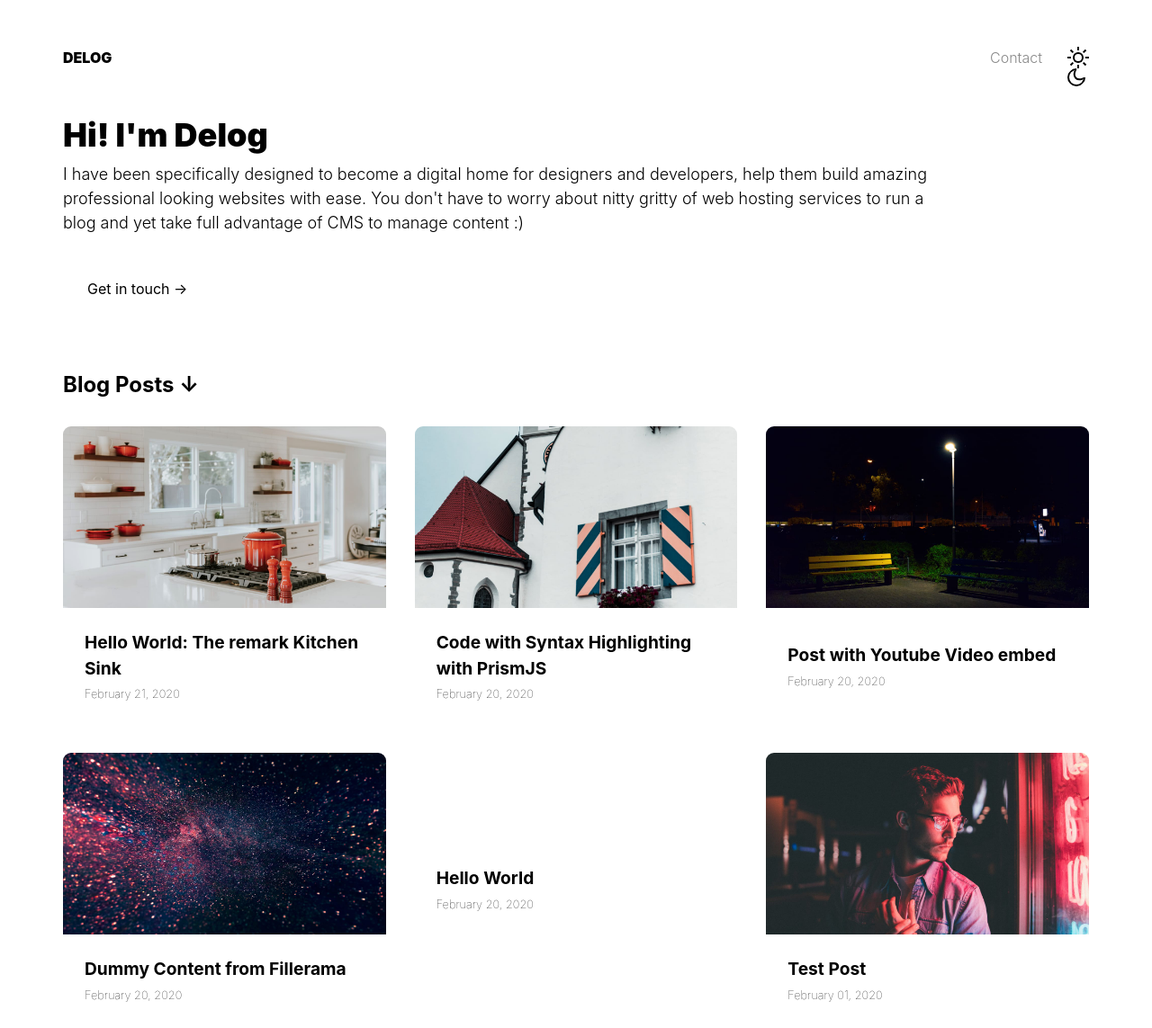
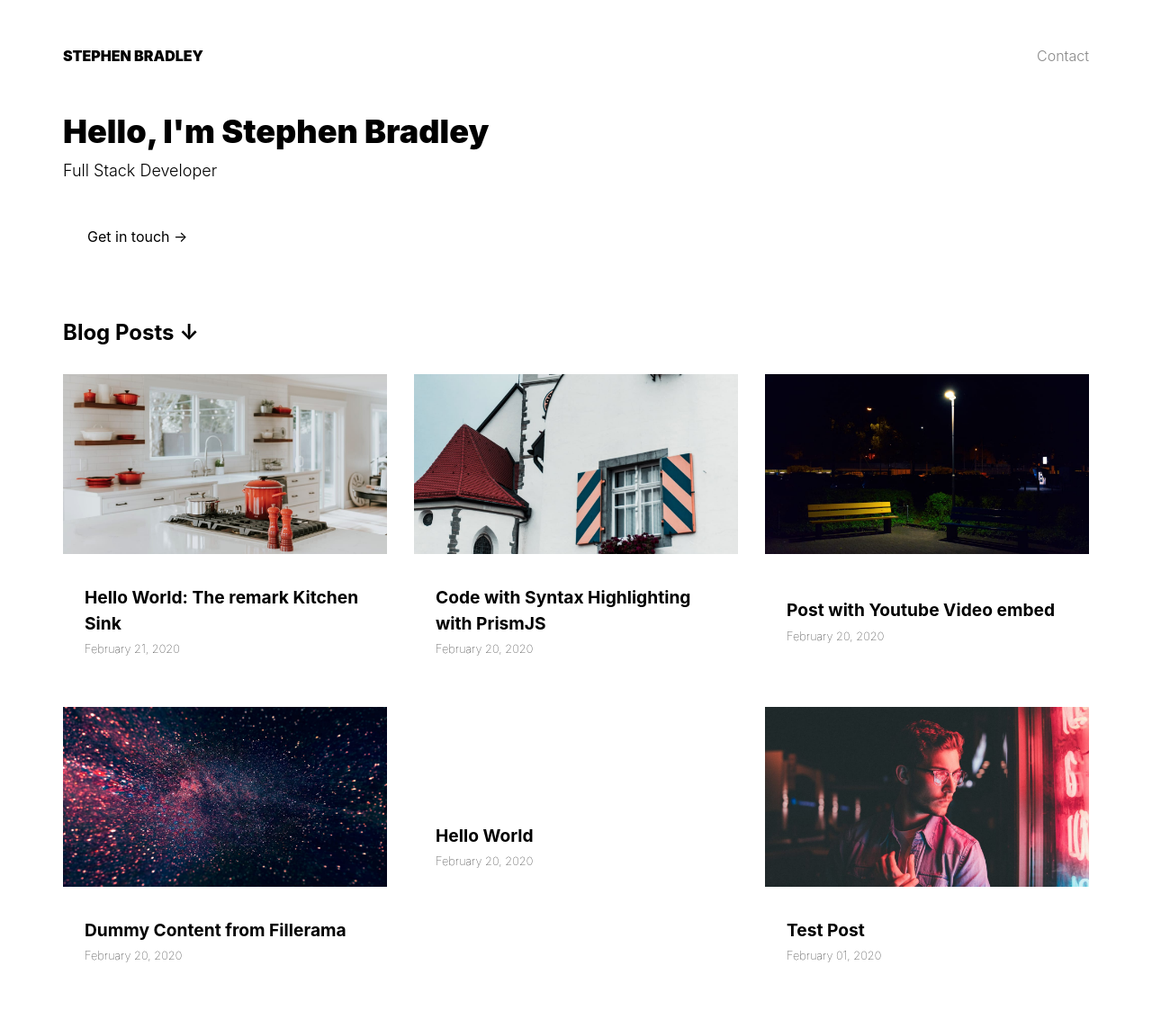
Before and after one commit to brad90/personal-blog-2, a Gatsby site: page / in a window 1280 px wide. Shown: the top 1143 px of the page at 90% size. Built offline with nearby package versions, Linux system fonts and the light colour scheme; Gatsby itself is replaced by a stand-in of ours.

Commit message:
Edited some styling and refactored

```diff
--- a/site-meta-data.json
+++ b/site-meta-data.json
@@ -1,9 +1,9 @@
 {
-  "title": "Delog",
+  "title": "Stephen Bradley",
   "siteUrl": "https://delog-w3layouts.netlify.com/",
   "description": "Delog, a GatsbyJS and Netlify CMS starter for Designers and Developers",
   "home": {
-    "title": "Hi! I'm Delog",
-    "description": "I have been specifically designed to become a digital home for designers and developers, help them build amazing professional looking websites with ease. You don't have to worry about nitty gritty of web hosting services to run a blog and yet take full advantage of CMS to manage content :)"
+    "title": "Hello, I'm Stephen Bradley",
+    "description": "Full Stack Developer"
   }
 }
--- a/src/components/navigation.js
+++ b/src/components/navigation.js
@@ -5,7 +5,6 @@ import ThemeChanger from "../components/themeChanger"
 export default (props) => (
   <nav className="navigation">
     <Link to="/contact">Contact</Link>
-    <ThemeChanger/>
   </nav>
 
 )
--- a/src/components/post-link.js
+++ b/src/components/post-link.js
@@ -4,8 +4,11 @@ import { Link } from "gatsby"
 const PostLink = ({ post }) => (
   <article className="card ">
     <Link to={post.frontmatter.path}>
+      {/* {!!post.frontmatter.thumbnail && (
+        <img src={post.frontmatter.thumbnail} alt={post.frontmatter.title + "- Featured Shot"} />
+      )} */}
       {!!post.frontmatter.thumbnail && (
-        <img src={post.frontmatter.thumbnail} alt={post.frontmatter.title + "- Featured Shot"} />
+        <div className="post-card-image" style={{ backgroundImage: `url(${post.frontmatter.thumbnail})`}}></div>
       )}
     </Link>
     <header>
--- a/src/styles/global.scss
+++ b/src/styles/global.scss
@@ -1,4 +1,4 @@
-$font-family: -apple-system,BlinkMacSystemFont,"Segoe UI",Roboto,Oxygen-Sans,Ubuntu,Cantarell,"Helvetica Neue",sans-serif;
+$font-family: -apple-system, BlinkMacSystemFont, "Segoe UI", Roboto, Oxygen-Sans, Ubuntu, Cantarell, "Helvetica Neue", sans-serif;
 
 html,
 body {
@@ -6,7 +6,7 @@ body {
 	padding: 0;
 }
 * {
-  margin-top: 0
+	margin-top: 0;
 }
 body.light {
 	--primary-color: #381696;
@@ -34,9 +34,9 @@ body.dark {
 	--featured-bg: #66578d;
 	--featured-text: #fff;
 	--secondary-color: #66578d;
-  --background: #0A041A;
-  --text-color: rgba(255,255,255,0.88);
-  --text-secondary-color: rgba(255,255,255,0.66);
+	--background: #0a041a;
+	--text-color: rgba(255, 255, 255, 0.88);
+	--text-secondary-color: rgba(255, 255, 255, 0.66);
 	--site-header: var(--background);
 	--card-bg: #181326;
 	--card-bdr: #181326;
@@ -126,7 +126,7 @@ a {
 	font-size: 16px;
 	font-weight: 400;
 	margin: 0 20px 0 0;
-  transition: background-color .3s linear;
+	transition: background-color 0.3s linear;
 	&.-primary {
 		background-color: var(--primary-color);
 		border-color: var(--primary-color);
@@ -148,9 +148,17 @@ a {
 	line-height: 1.5;
 	font-weight: 300;
 }
+
+.post-card-image {
+	margin: 0 0 10px 0;
+	width: auto;
+	height: 200px;
+	background-size: cover;
+}
+
 .post {
 	padding: 0;
-  background:var(--background);
+	background: var(--background);
 	color: var(--text-color);
 	line-height: 1.5;
 	> .blog-post-content {
@@ -171,7 +179,6 @@ a {
 		margin-bottom: 32px;
 		text-align: center;
 	}
-
 }
 .post-thumbnail {
 	text-align: center;
@@ -181,7 +188,6 @@ a {
 	background-repeat: no-repeat;
 	background-size: cover;
 	background-position: center;
-  border-radius: 18px;
 	margin-bottom: 36px;
 	color: var(--featured-text);
 	display: grid;
@@ -191,7 +197,7 @@ a {
 	overflow: hidden;
 	&:before {
 		content: "";
-    background: rgba(0,0,0,0.4);
+		background: rgba(0, 0, 0, 0.4);
 		position: absolute;
 		top: 0;
 		left: 0;
@@ -204,20 +210,20 @@ a {
 		z-index: 2;
 	}
 	.post-meta {
-    color: rgba(255,255,255,0.8);
+		color: rgba(255, 255, 255, 0.8);
 		margin-bottom: 0;
 	}
 }
 .grids {
 	display: grid;
-  grid-template-columns: 1fr;
-  grid-gap: 32px;
+	justify-content: space-between;
+	grid-template-columns: 1fr 1fr 1fr;
+	grid-gap: 30px;
 	margin-top: 32px;
 }
 .card {
 	display: grid;
 	background-color: var(--card-bg);
-  border-radius: 9px;
 	border: 1px solid var(--card-bdr);
 	box-shadow: 0 0 30px var(--card-shadow);
 	overflow: hidden;
@@ -269,8 +275,8 @@ a {
 		margin-bottom: 0.5rem;
 		color: var(--text-secondary-color);
 	}
-  input[type=text],
-  input[type=email],
+	input[type="text"],
+	input[type="email"],
 	textarea {
 		appearance: none;
 		border: 1px solid var(--card-shadow);
@@ -298,14 +304,12 @@ a {
 	}
 }
 /* Portrait and Landscape */
-@media only screen
-and (min-width: 768px) {
+@media only screen and (min-width: 768px) {
 	.grids {
 		grid-template-columns: 1fr 1fr;
 	}
 }
-@media only screen
-  and (min-width: 1024px) {
+@media only screen and (min-width: 1024px) {
 	.grids {
 		grid-template-columns: 1fr 1fr 1fr;
 	}
@@ -315,7 +319,6 @@ and (min-width: 768px) {
 		grid-gap: 64px;
 	}
 }
-
 
 // theme-changer
 .theme-changer {
@@ -341,25 +344,14 @@ body.light {
 	box-sizing: border-box;
 	position: relative;
 	display: block;
-  transform: scale(var(--ggs,1));
+	transform: scale(var(--ggs, 1));
 	width: 24px;
 	height: 24px;
-  background:
-    linear-gradient(to bottom,
-        currentColor 4px,transparent 0)
-        no-repeat 5px -6px/2px 6px,
-    linear-gradient(to bottom,
-        currentColor 4px,transparent 0)
-        no-repeat 5px 14px/2px 6px,
-    linear-gradient(to bottom,
-        currentColor 4px,transparent 0)
-        no-repeat -8px 5px/6px 2px,
-    linear-gradient(to bottom,
-        currentColor 4px,transparent 0)
-        no-repeat 14px 5px/6px 2px;
+	background: linear-gradient(to bottom, currentColor 4px, transparent 0) no-repeat 5px -6px/2px 6px, linear-gradient(to bottom, currentColor 4px, transparent 0) no-repeat 5px 14px/2px 6px,
+		linear-gradient(to bottom, currentColor 4px, transparent 0) no-repeat -8px 5px/6px 2px, linear-gradient(to bottom, currentColor 4px, transparent 0) no-repeat 14px 5px/6px 2px;
 	border-radius: 100px;
 	box-shadow: inset 0 0 0 2px;
-  border: 6px solid transparent
+	border: 6px solid transparent;
 }
 .gg-sun::after,
 .gg-sun::before {
@@ -372,28 +364,28 @@ body.light {
 	border-right: 4px solid;
 	border-left: 4px solid;
 	left: -6px;
-  top: 5px
+	top: 5px;
 }
 .gg-sun::before {
-  transform: rotate(-45deg)
+	transform: rotate(-45deg);
 }
 .gg-sun::after {
-  transform: rotate(45deg)
+	transform: rotate(45deg);
 }
 .gg-moon,
 .gg-moon::after {
 	display: block;
 	box-sizing: border-box;
-    border-radius: 50%
+	border-radius: 50%;
 }
 .gg-moon {
 	overflow: hidden;
 	position: relative;
-    transform: rotate(-135deg) scale(var(--ggs,1));
+	transform: rotate(-135deg) scale(var(--ggs, 1));
 	width: 20px;
 	height: 20px;
 	border: 2px solid;
-    border-bottom-color: transparent
+	border-bottom-color: transparent;
 }
 .gg-moon::after {
 	content: "";
@@ -403,5 +395,5 @@ body.light {
 	border: 2px solid transparent;
 	box-shadow: 0 0 0 2px;
 	top: 8px;
-    left: 2px
+	left: 2px;
 }
```
Lines whose indentation alone changed are shown as unchanged.
